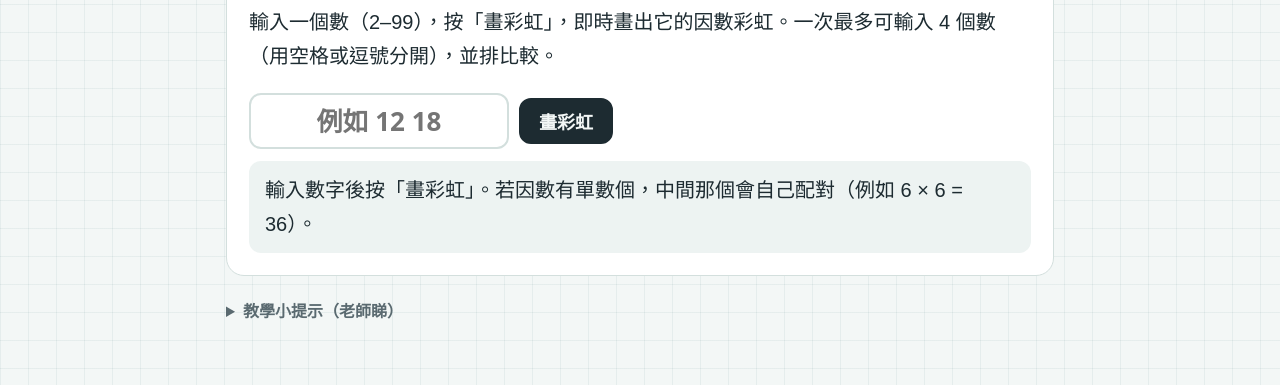
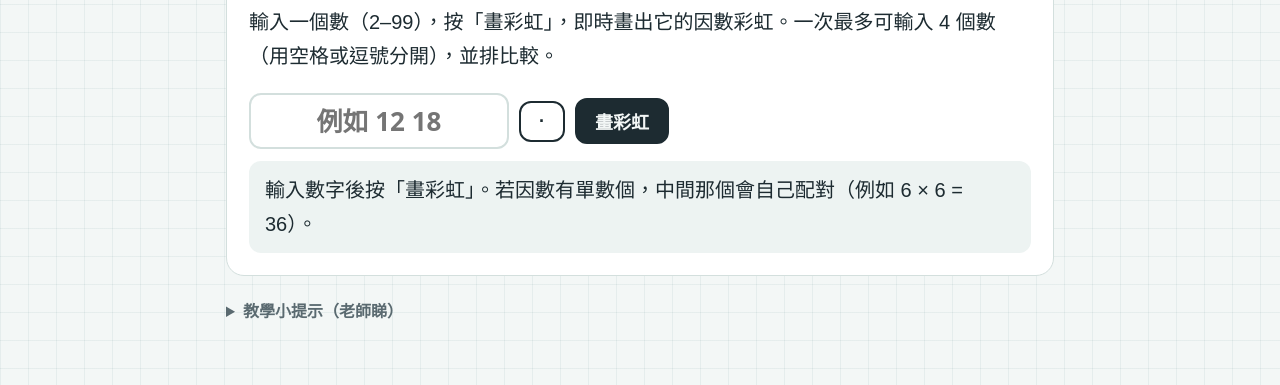
Before and after one commit to wesleykwanai/rainbow-factors, a plain HTML site: page index.html in a window 1280 px wide. Shown: the part 640-1025 px from the top of the page. Drawn offline with Linux system fonts and the light colour scheme.

Commit message:
update rbSp separator button + input keyboard attrs

```diff
--- a/index.html
+++ b/index.html
@@ -28,7 +28,7 @@ details.teacher{font-size:16px;color:var(--muted)}details.teacher summary{cursor
 <div class="caption" id="rbCap">按一按數字，看看它的配對（例如 2 × 6 = 12）。</div></div>
 <div class="card"><h2>彩虹機：輸入任何數</h2>
 <p class="lead">輸入一個數（2–99），按「畫彩虹」，即時畫出它的因數彩虹。一次最多可輸入 4 個數（用空格或逗號分開），並排比較。</p>
-<div class="controls"><input class="ans" id="rbN" style="width:10em" inputmode="numeric" placeholder="例如 12 18"><button class="btn primary" id="rbGo">畫彩虹</button></div>
+<div class="controls"><input class="ans" id="rbN" style="width:10em" type="text" inputmode="text" autocomplete="off" autocapitalize="off" spellcheck="false" enterkeyhint="go" placeholder="例如 12 18"><button class="btn" id="rbSp" type="button" title="插入分隔">·</button><button class="btn primary" id="rbGo">畫彩虹</button></div>
 <div id="rbMulti"></div>
 <div class="caption" id="rbCap2">輸入數字後按「畫彩虹」。若因數有單數個，中間那個會自己配對（例如 6 × 6 = 36）。</div></div>
 <details class="teacher"><summary>教學小提示（老師睇）</summary>請學生完整說一次：「因為 6 × 2 = 12，所以 6 是 12 的因數。」重點：1 和它本身都要數，因數是成雙成對出現的。</details>
@@ -53,6 +53,7 @@ cap.className="caption";cap.innerHTML="共畫出 "+Ns.length+" 道彩虹："+Ns.
 Ns.forEach(function(N){buildRainbow(box,N);});
 };
 $("#rbN").addEventListener("keydown",function(e){if(e.key==="Enter")$("#rbGo").click();});
+$("#rbSp").onclick=function(){var i=$("#rbN");var p=i.selectionStart==null?i.value.length:i.selectionStart;i.value=i.value.slice(0,p)+" "+i.value.slice(i.selectionEnd==null?p:i.selectionEnd);i.focus();i.setSelectionRange(p+1,p+1);};
 function buildRainbow(box,N){
 var fa=factors(N),k=fa.length;
 var card=document.createElement("div");card.className="card";card.style.marginTop="12px";
```
